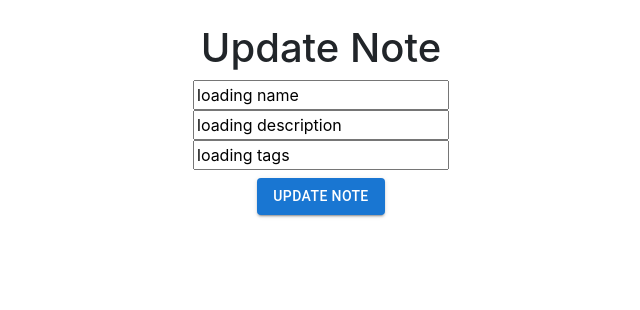
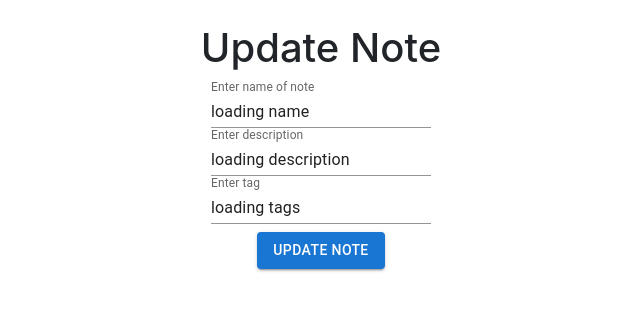
Before and after one commit to swapnilshah10/inotebook, a React (Create React App) app: page /updatenote/1 in a window 1280 px wide. Shown: the top 310 px of the page, without its empty margins (319-959 px from the left). Built offline with nearby package versions, Linux system fonts and the light colour scheme; no server answers.

Commit message:
added more ui

```diff
--- a/src/components/CreateNote.js
+++ b/src/components/CreateNote.js
@@ -3,6 +3,7 @@ import axios from "axios";
 import { Navigate } from "react-router-dom";
 import Button from "@mui/material/Button";
 import Box from '@mui/material/Box';
+import TextField from '@mui/material/TextField';
 
 let url = "https://inotebook123.herokuapp.com/post-notes/";
 
@@ -65,28 +66,13 @@ if (iscreated) {
               <h1>Create Note   </h1>
               <div className="content">
                 <div className="input-field">
-                  <input
-                    type="text"
-                    placeholder="Enter name of note"
-                    value={name}
-                    onChange={onnameChange}
-                  />
+                <TextField id="username" label="Enter name of note" variant="standard" onChange={onnameChange}/>
                 </div>
                 <div className="input-field">
-                  <input
-                    type="text"
-                    placeholder="Enter description"
-                    value={description}
-                    onChange={ondescChange}
-                  />
+                <TextField id="description" label="Enter description" onChange={ondescChange} variant="standard" />
                 </div>
                 <div className="input-field">
-                  <input
-                    type="text"
-                    placeholder="Enter tag"
-                    value={tags}
-                    onChange={ontagChange}
-                  />
+                <TextField id="tags" label="Enter tag" variant="standard" onChange={ontagChange}/>
                 </div>
               </div>
               <div className="action">
--- a/src/components/Note.js
+++ b/src/components/Note.js
@@ -5,6 +5,10 @@ import { Link } from "react-router-dom";
 import Button from '@mui/material/Button';
 import DeleteIcon from '@mui/icons-material/Delete';
 import Box from '@mui/material/Box';
+import { createTheme } from '@mui/material/styles';
+import { indigo } from '@mui/material/colors';
+
+const colors =  indigo[400];
 
 function Note(props) {
   let url = `https://inotebook123.herokuapp.com/delete-notes/${props.data.id}/`;
@@ -25,7 +29,7 @@ function Note(props) {
   };
 
   return (
-    <div>
+    <div  sx={{  backgroundColor: "blue", color :colors}}>
       {props.data.name}
       <div>{props.data.description}</div>
       <div>{props.data.tags}</div>
--- /dev/null
+++ b/src/components/Note2.js
@@ -0,0 +1,62 @@
+import * as React from "react";
+import Box from "@mui/material/Box";
+import Card from "@mui/material/Card";
+import CardActions from "@mui/material/CardActions";
+import CardContent from "@mui/material/CardContent";
+import Button from "@mui/material/Button";
+import Typography from "@mui/material/Typography";
+import { Link } from "react-router-dom";
+import axios from "axios";
+import DeleteIcon from '@mui/icons-material/Delete';
+
+
+
+const bull = (
+  <Box
+    component="span"
+    sx={{ display: "inline-block", mx: "2px", transform: "scale(0.8)" }}
+  >
+    •
+  </Box>
+);
+
+export default function BasicCard(props) {
+  let url = `https://inotebook123.herokuapp.com/delete-notes/${props.data.id}/`;
+  const token = localStorage.getItem("token");
+  let yourConfig = {
+    headers: {
+      Authorization: "Token " + token,
+    },
+  };
+  let data = {};
+  let delData = async () => {
+    await axios
+      .post(url, data, yourConfig)
+      .then(() => {
+        props.getdata();
+      })
+      .catch((err) => console.log(err.response.data.detail));
+  };
+
+  return (
+    <Card sx={{ minWidth: 275 }}>
+      <CardContent>
+        <Typography sx={{ fontSize: 14 }} color="text.secondary" gutterBottom>
+          {props.data.name}
+        </Typography>
+        <Typography variant="h5" component="div">
+          {props.data.description}
+        </Typography>
+        <Typography sx={{ mb: 1.5 }} color="text.secondary">
+          {props.data.tags}
+        </Typography>
+      </CardContent>
+      <CardActions>
+        <Link to={`/updatenote/${props.data.id}/`}>
+          <Button variant="contained" size="small">Update</Button>
+        </Link>
+        <Button  sx={{ mb: 0.5 }} onClick={delData} size="small"><DeleteIcon /></Button>
+      </CardActions>
+    </Card>
+  );
+}
--- a/src/components/Notes.js
+++ b/src/components/Notes.js
@@ -1,6 +1,7 @@
 import React, { useEffect, useState } from "react";
 import axios from "axios";
 import Note from "./Note";
+import Note2 from "./Note2";
 import { Link } from "react-router-dom";
 import Button from "@mui/material/Button";
 import Box from "@mui/material/Box";
@@ -30,8 +31,9 @@ function Notes(props) {
 
   return (
     <div>
-      Notes
-      <Box sx={{ "& button": { m: 1 } }}>
+      <Box sx={{  backgroundImage: 'url(/background.jpg)', backgroundRepeat: 'no-repeat', backgroundSize: 'cover',
+            backgroundPosition: 'center',height: '100vh', "& button": { m: 1 } }}>
+
         <ul
           className="list-group list-group-horizontal"
           style={{ justifycontent: "center", margin: "2px" }}
@@ -43,7 +45,7 @@ function Notes(props) {
                 return (
                   <div className="col-md-3" key={element.id}>
                     <li className="list-group-item">
-                      <Note
+                      <Note2
                         data={element}
                         getdata={getData}
                         token={props.token}
--- a/src/components/Updatenote.js
+++ b/src/components/Updatenote.js
@@ -4,7 +4,8 @@ import { useParams } from "react-router-dom";
 import { Navigate } from "react-router-dom";
 import Button from "@mui/material/Button";
 import Box from '@mui/material/Box';
-// let token = "efc434f15a4e968fbf5aee9abbcfd27c8c93eac8";
+import TextField from '@mui/material/TextField';
+
 
 function Updatenote() {
   const params = useParams();
@@ -86,28 +87,13 @@ function Updatenote() {
             <h1>Update Note</h1>
             <div className="content">
               <div className="input-field">
-                <input
-                  type="text"
-                  placeholder="Enter name of note"
-                  value={name}
-                  onChange={onnameChange}
-                />
+              <TextField id="username" label="Enter name of note" variant="standard" onChange={onnameChange} value={name} />
               </div>
               <div className="input-field">
-                <input
-                  type="text"
-                  placeholder="Enter description"
-                  value={description}
-                  onChange={ondescChange}
-                />
+              <TextField id="description" label="Enter description" onChange={ondescChange} variant="standard" value={description} />
               </div>
               <div className="input-field">
-                <input
-                  type="text"
-                  placeholder="Enter tag"
-                  value={tags}
-                  onChange={ontagChange}
-                />
+              <TextField id="tags" label="Enter tag" variant="standard" onChange={ontagChange} value={tags}/>
               </div>
             </div>
             <div className="action">
```
Also changed, not shown: public/background.jpg (added).
